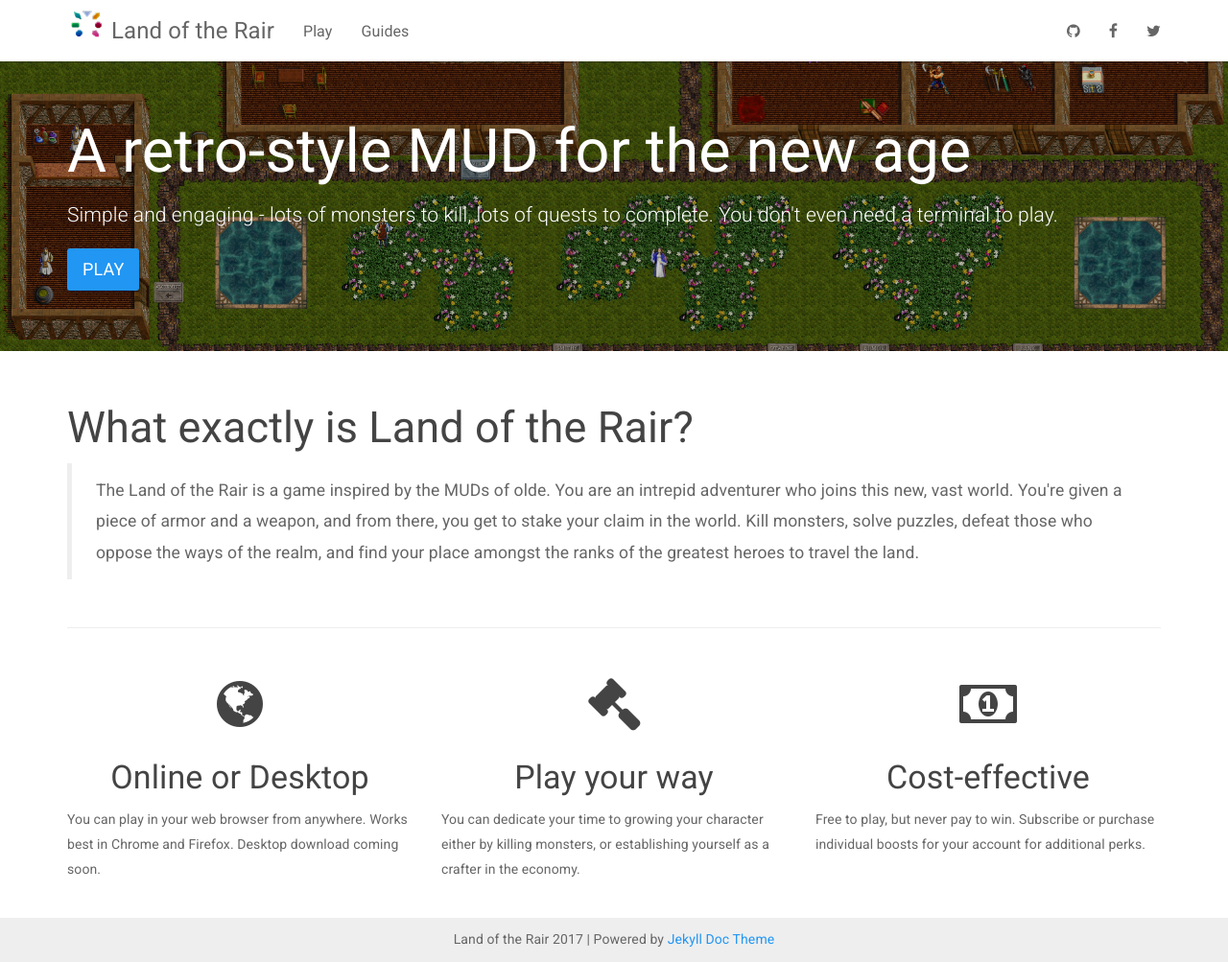
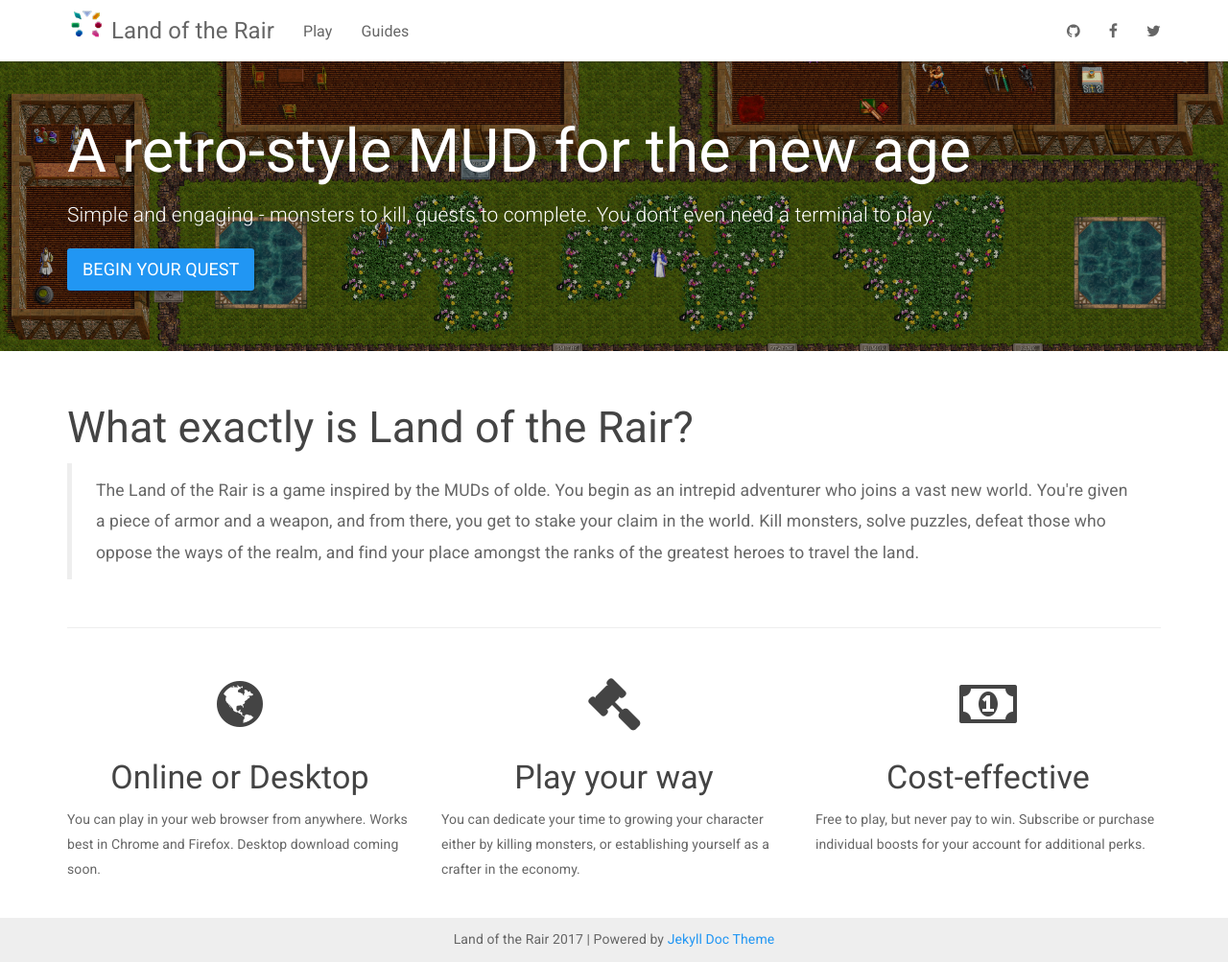
Before and after one commit to LandOfTheRair/landoftherair.github.io, a Jekyll site: the page built from index.html, in a window 1280 px wide and 1003 px high. Shown: the whole window at 96% size. Built offline with Jekyll 4.4.1, drawn with Linux system fonts in a browser that asks for light colours; nearby versions of some CDN libraries.

Commit message:
Update index.html

```diff
--- a/index.html
+++ b/index.html
@@ -5,8 +5,8 @@
 <div class="header-container jumbotron">
     <div class="container">
         <h1>A retro-style MUD for the new age</h1>
-        <p>Simple and engaging - lots of monsters to kill, lots of quests to complete. You don't even need a terminal to play.</p>
-        <p><a class="btn btn-primary btn-lg" href="https://play.rair.land" role="button">Play</a></p>
+        <p>Simple and engaging - monsters to kill, quests to complete. You don't even need a terminal to play.</p>
+        <p><a class="btn btn-primary btn-lg" href="https://play.rair.land" role="button">Begin your quest</a></p>
     </div>
 </div>
 
@@ -17,7 +17,7 @@
         <div class="col-md-12">
             <h2 class="header-light regular-pad">What exactly is Land of the Rair?</h2>
             <blockquote>
-              <p>The Land of the Rair is a game inspired by the MUDs of olde. You are an intrepid adventurer who joins this new, vast world.
+              <p>The Land of the Rair is a game inspired by the MUDs of olde. You begin as an intrepid adventurer who joins a vast new world.
                 You're given a piece of armor and a weapon, and from there, you get to stake your claim in the world. Kill monsters, solve puzzles,
                 defeat those who oppose the ways of the realm, and find your place amongst the ranks of the greatest heroes to travel the land.</p>
             </blockquote>
```
